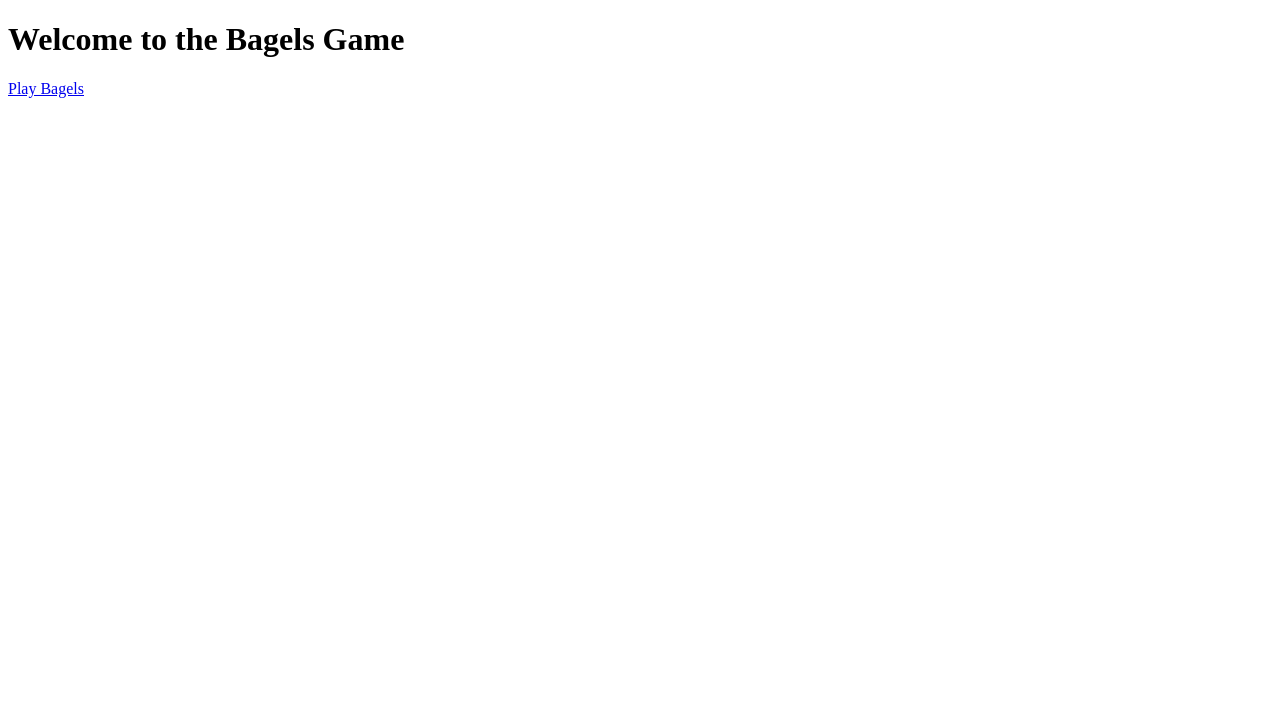
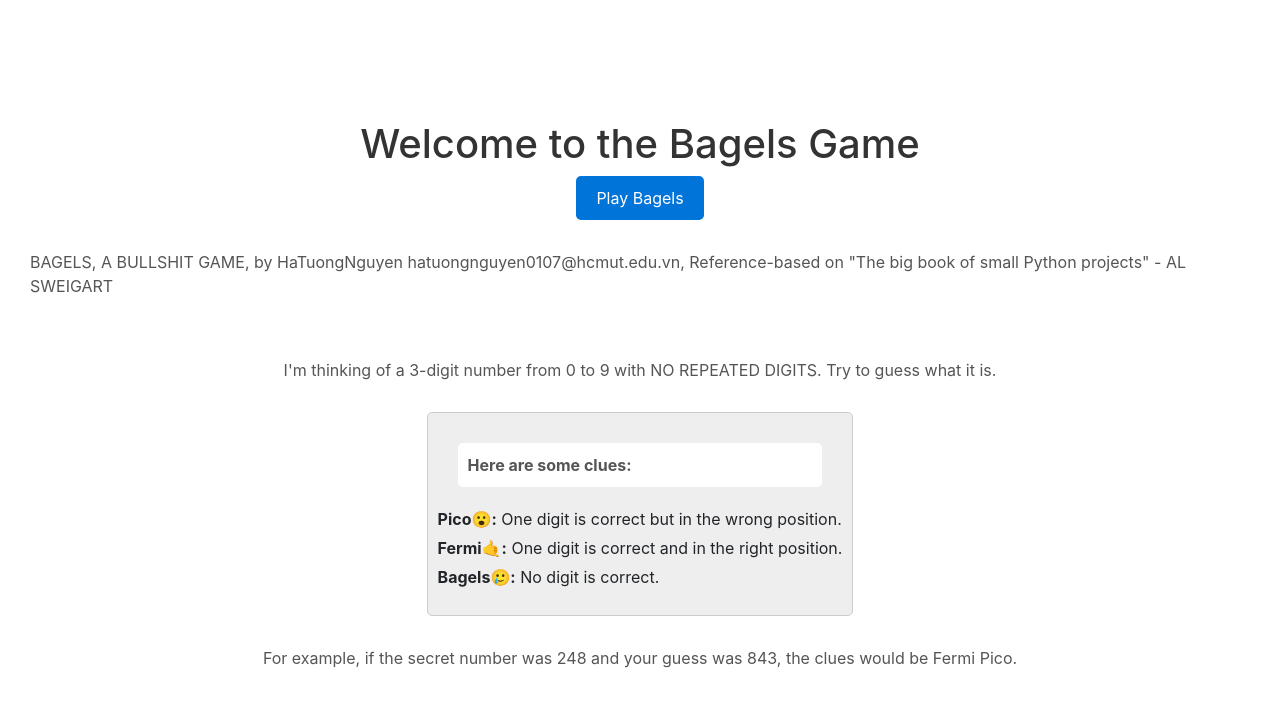
Before and after one commit to RestingWiki/oec, a Django app: page /bagels/ in a window 1280 px wide. Shown: the top 707 px of the page. Run offline with Django 4.2, Linux system fonts and the light colour scheme.

Commit message:
Some css for Bagels game

```diff
--- a/bagels_game/static/bagels_game/bagels_game.css
+++ b/bagels_game/static/bagels_game/bagels_game.css
@@ -1,23 +1,57 @@
-body{
-    background: linear-gradient(to left, rgba(202,121,210,255), rgba(239,197,156,255));
-    display: block;
-    width: 300px;
-    margin-left: 200px;
-    margin-right: auto;
-    margin-top: 100px;
+body {
+    display: flex;
+    flex-direction: column;
+    align-items: center;
+    justify-content: center;
+    height: 100vh;
+    margin: 0;
+}
+
+h1 {
+    text-align: center;
+    color: #333;
+    margin-top: 20px;
+}
+
+p {
+    font-size: 16px;
+    color: #555;
+    line-height: 1.5;
+    margin: 20px;
     padding: 10px;
+    background-color: #fff;
+    border-radius: 5px;
 }
-.title{
-    color: rgb(91, 255, 255);
-    font-weight: bolder;
-    display: block;
-    width: 500px;
-    margin-left: auto;
-    margin-right: auto;
+
+button {
+    background-color: #0074d9;
+    color: #fff;
+    border: none;
+    padding: 10px 20px;
+    border-radius: 5px;
+    cursor: pointer;
 }
-.game{
-    background-color: aliceblue;
+
+button:hover {
+    background-color: #0056b3;
+}
+
+.clues-container {
+    background-color: #eee;
+    border: 1px solid #ccc;
+    padding: 10px;
     border-radius: 5px;
-    width: 500px;
-    padding: 10px;
 }
+
+.clues-title {
+    font-weight: bold;
+}
+
+.clues-list {
+    list-style-type: none;
+    padding: 0;
+}
+
+.clues-item {
+    margin-bottom: 5px;
+}
--- a/bagels_game/templates/bagels_game/bagels_game.html
+++ b/bagels_game/templates/bagels_game/bagels_game.html
@@ -1,8 +1,12 @@
 <!DOCTYPE html>
+{% load static %}
 <html>
     <head>
         <title>Bagels Game</title>
+        <link rel="stylesheet" href="https://cdn.jsdelivr.net/npm/bootstrap@4.0.0/dist/css/bootstrap.min.css" integrity="sha384-Gn5384xqQ1aoWXA+058RXPxPg6fy4IWvTNh0E263XmFcJlSAwiGgFAW/dAiS6JXm" crossorigin="anonymous">
+        <link rel="stylesheet" type="text/css" href="{% static 'bagels_game/bagels_game.css' %}">
     </head>
+
     <body>
         <form method="post" action="{% url 'bagels_game' %}">
             {% csrf_token %}
--- a/bagels_game/templates/bagels_game/index.html
+++ b/bagels_game/templates/bagels_game/index.html
@@ -1,10 +1,32 @@
 <!DOCTYPE html>
+{% load static %}
 <html>
     <head>
         <title>Bagels Game</title>
+        <link rel="stylesheet" href="https://cdn.jsdelivr.net/npm/bootstrap@4.0.0/dist/css/bootstrap.min.css" integrity="sha384-Gn5384xqQ1aoWXA+058RXPxPg6fy4IWvTNh0E263XmFcJlSAwiGgFAW/dAiS6JXm" crossorigin="anonymous">
+        <link rel="stylesheet" type="text/css" href="{% static 'bagels_game/bagels_game.css' %}">
     </head>
+
     <body>
         <h1>Welcome to the Bagels Game</h1>
-    <p><a href="{% url 'bagels_game' %}">Play Bagels</a></p>
+        <button onclick="window.location.href='{% url 'bagels_game' %}'">Play Bagels</button>
+
+        <p>BAGELS, A BULLSHIT GAME, by HaTuongNguyen hatuongnguyen0107@hcmut.edu.vn,
+        Reference-based on "The big book of small Python projects" - AL SWEIGART</p>
+
+        <p>I'm thinking of a {{ maxGuess }}-digit number from 0 to 9 with NO REPEATED DIGITS.
+        Try to guess what it is.</p>
+
+        <div class="clues-container">
+            <p class="clues-title">Here are some clues:</p>
+            <ul class="clues-list">
+                <li class="clues-item"><strong>Pico😮:</strong> One digit is correct but in the wrong position.</li>
+                <li class="clues-item"><strong>Fermi🤙:</strong> One digit is correct and in the right position.</li>
+                <li class="clues-item"><strong>Bagels🥲:</strong> No digit is correct.</li>
+            </ul>
+        </div>
+
+        <p>For example, if the secret number was 248 and your guess was 843, the
+        clues would be Fermi Pico.</p>
     </body>
 </html>
--- a/bagels_game/views.py
+++ b/bagels_game/views.py
@@ -7,8 +7,10 @@ c_i_MAX_GUESS = 10
 c_i_NUM_DIGITS = 3
 
 def index(request):
-    return render(request, 'bagels_game/index.html')
-
+    content = {
+        'maxGuess': c_i_NUM_DIGITS,
+    }
+    return render(request, 'bagels_game/index.html', content)
 
 def bagels_game(request):
     if 'game_data' not in request.session:
@@ -16,9 +18,8 @@ def bagels_game(request):
             's_answer': getSecretNum(),
             'str_Clues': '',
             'time_guess': 1,
+            'guesses': [],  # Thêm danh sách guesses
         }
-
-    game_data = request.session['game_data']
 
     if request.method == 'POST':
         if 'reset' in request.POST:
@@ -26,10 +27,12 @@ def bagels_game(request):
                 's_answer': getSecretNum(),
                 'str_Clues': '',
                 'time_guess': 1,
+                'guesses': [],  # Đặt lại danh sách guesses khi reset
             }
             return render(request, 'bagels_game/bagels_game.html', {'message': 'Game has been reset.'})
 
         user_guess = request.POST.get('userGuess')
+        game_data = request.session['game_data']
         s_answer = game_data['s_answer']
         str_Clues = getClue(s_answer, user_guess)
 
@@ -39,10 +42,6 @@ def bagels_game(request):
             message = f'Game over. The correct answer was: {s_answer}'
         else:
             message = f'Guess {game_data["time_guess"]}: {user_guess} - {str_Clues}'
-
-        # Kiểm tra và khởi tạo 'guesses' nếu chưa tồn tại
-        if 'guesses' not in game_data:
-            game_data['guesses'] = []
 
         # Cập nhật danh sách guesses
         game_data['guesses'].append(f'Guess {game_data["time_guess"]}: {user_guess} - {str_Clues}')
@@ -55,7 +54,7 @@ def bagels_game(request):
             'timeGuess': game_data['time_guess'],
             'message': message,
             'str_Clues': game_data['str_Clues'],
-            'guesses': game_data['guesses'],
+            'guesses': game_data['guesses'],  # Truyền danh sách guesses vào mẫu
         }
         return render(request, 'bagels_game/bagels_game.html', context)
     else:
```
Also changed, not shown: sourcegame.py (+15 -0 lines), db.sqlite3. Lines whose indentation alone changed are shown as unchanged.
